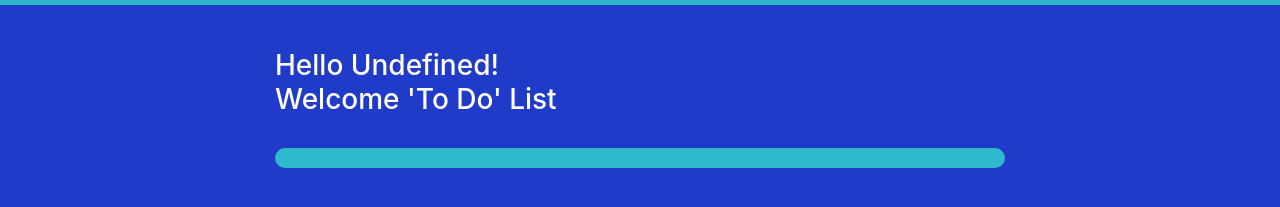
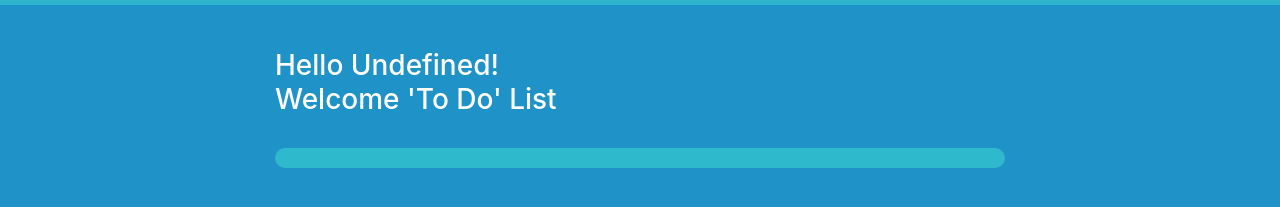
Before and after one commit to soorejvs/ToDoApp, a plain HTML site: page ToDoList.html in a window 1280 px wide. Shown: the part 67-274 px from the top of the page. Drawn offline with nearby package versions, Linux system fonts and the light colour scheme; no server answers; sample sign-in values are in the browser's storage.

Commit message:
Update Style.css

```diff
--- a/css/Style.css
+++ b/css/Style.css
@@ -5,7 +5,7 @@
 
 }
 body{
-    background-color: rgb(31, 59, 199);
+    background-color: rgb(31, 146, 199);
     position: relative;
     min-height: 89vh;
 }
```
